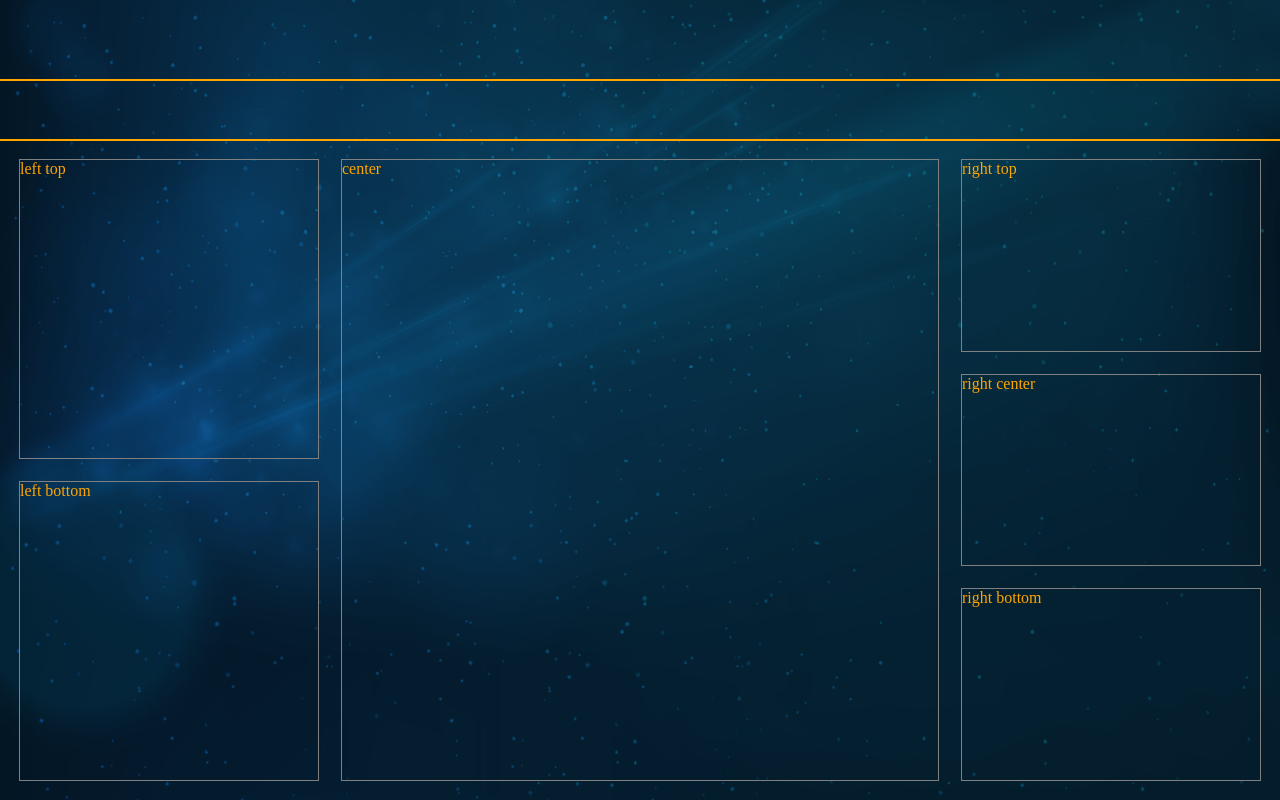
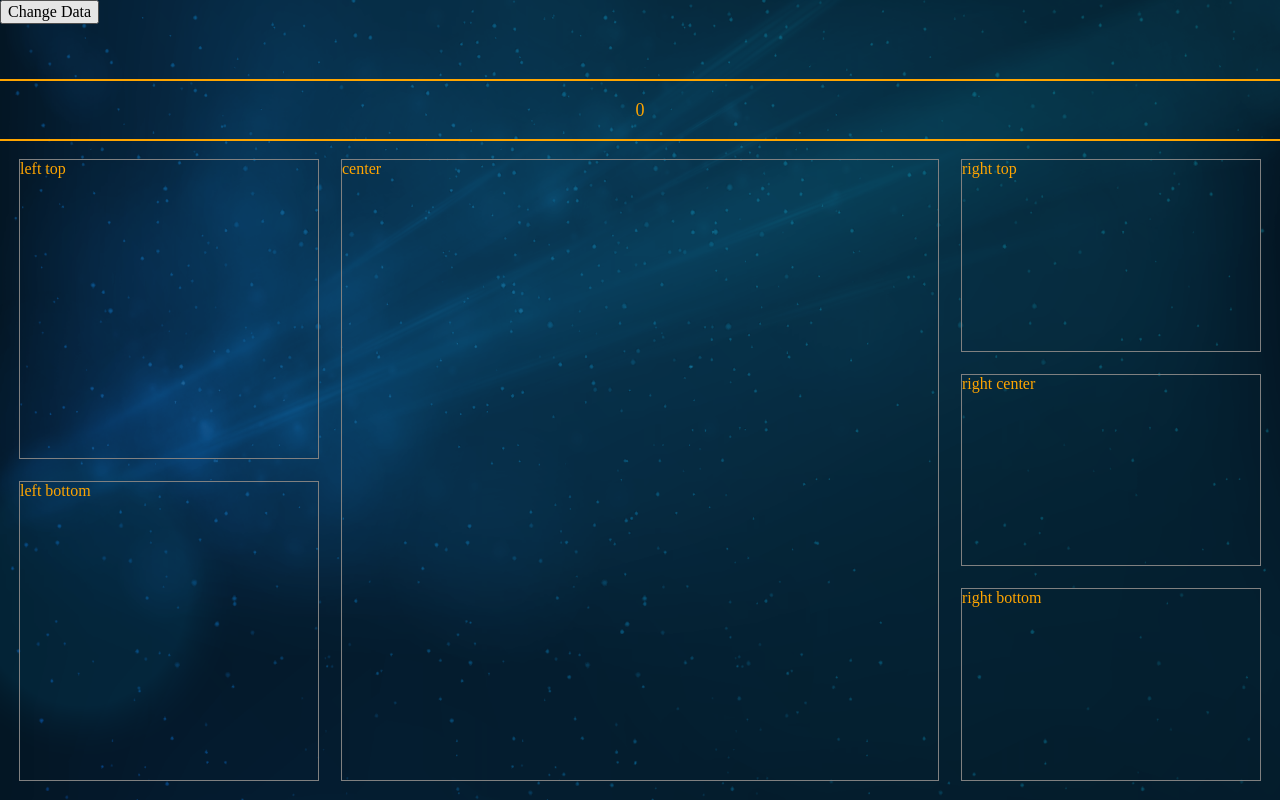
Before and after one commit to ShirleyZmj/big-data-view, a React (Create React App) app: page /home in a window 1280 px wide. Built offline with nearby package versions, Linux system fonts and the light colour scheme.

Commit message:
add flop num component

```diff
--- /dev/null
+++ b/src/components/FlopNum/index.tsx
@@ -0,0 +1,68 @@
+import { useMemo } from "react";
+import styled from "styled-components";
+
+interface IProps {
+  value: number | string | undefined;
+}
+const LINE_HEIGHT = 60;
+
+const BASE_NUMS = ["1", "2", "3", "4", "5", "6", "7", "8", "9", "0"];
+
+const FlopNumItem = (props: IProps) => {
+  const { value } = props;
+  const translateY = useMemo(() => {
+    const index = BASE_NUMS.findIndex((v) => v === value);
+    if (index < 0) {
+      return LINE_HEIGHT;
+    } else {
+      return -1 * index * LINE_HEIGHT;
+    }
+  }, [value]);
+  return (
+    <FlopNumItemWrapper transY={translateY}>
+      {BASE_NUMS.map((item, index) => (
+        <NumItem className="item" key={index}>
+          {item}
+        </NumItem>
+      ))}
+    </FlopNumItemWrapper>
+  );
+};
+
+const NumItem = styled.div`
+  height: ${`${LINE_HEIGHT}px`};
+  line-height: ${`${LINE_HEIGHT}px`};
+  font-size: 18px;
+`;
+
+const FlopNumItemWrapper = styled.div<{ transY: number }>`
+  transform: translateY(${(props) => props.transY + "px"});
+  transition: transform 1s;
+`;
+
+const FlopNum = (props: IProps) => {
+  const { value } = props;
+  const valueArr = useMemo(() => {
+    if (value !== undefined) {
+      return String(value).split("");
+    } else {
+      return ["0"];
+    }
+  }, [value]);
+  return (
+    <FlopNumWrapper>
+      {valueArr.map((item, index) => (
+        <FlopNumItem key={index} value={item} />
+      ))}
+    </FlopNumWrapper>
+  );
+};
+
+const FlopNumWrapper = styled.div`
+  display: flex;
+  width: 100%;
+  justify-content: space-around;
+  height: ${`${LINE_HEIGHT}px`};
+  overflow: hidden;
+`;
+export default FlopNum;
--- a/src/pages/home/index.tsx
+++ b/src/pages/home/index.tsx
@@ -1,3 +1,4 @@
+import FlopNum from "@/components/FlopNum";
 import { useEffect, useState } from "react";
 import styled from "styled-components";
 
@@ -21,11 +22,20 @@ const Home = () => {
     });
   }, []);
 
+  const [data, setData] = useState(0);
+  const changeData = () => {
+    setData(Math.floor(Math.random() * 10000000000));
+  };
+
   return (
     <Wrapper>
-      <Header></Header>
+      <Header>
+        <button onClick={changeData}>Change Data</button>
+      </Header>
       {loading && <Loading>Loading...</Loading>}
-      <NumBar></NumBar>
+      <NumBar>
+        <FlopNum value={data} />
+      </NumBar>
 
       <Content>
         <GridItem name="lt">left top</GridItem>
@@ -43,6 +53,7 @@ const Home = () => {
 const NumBar = styled.div`
   outline: 1px solid;
   height: 60px;
+  padding: 0 20%;
 `;
 
 const Loading = styled.div`
```
